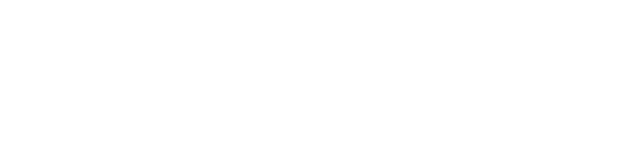
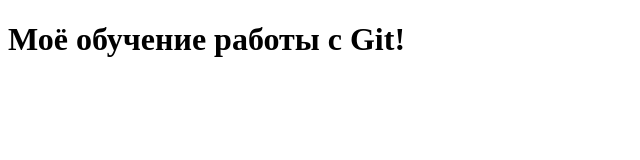
Before and after one commit to SidneyLove/test-site, a plain HTML site: page index.html in a window 1280 px wide. Shown: the whole page, without its empty margins (0-640 px from the left). Drawn offline with Linux system fonts and the light colour scheme.

Commit message:
Добавление заголовка h1

```diff
--- a/index.html
+++ b/index.html
@@ -6,6 +6,7 @@
     <title>Document</title>
   </head>
   <body>
+    <h1>Моё обучение работы с Git!</h1>
     <script src="script.js"></script>
   </body>
 </html>
```
